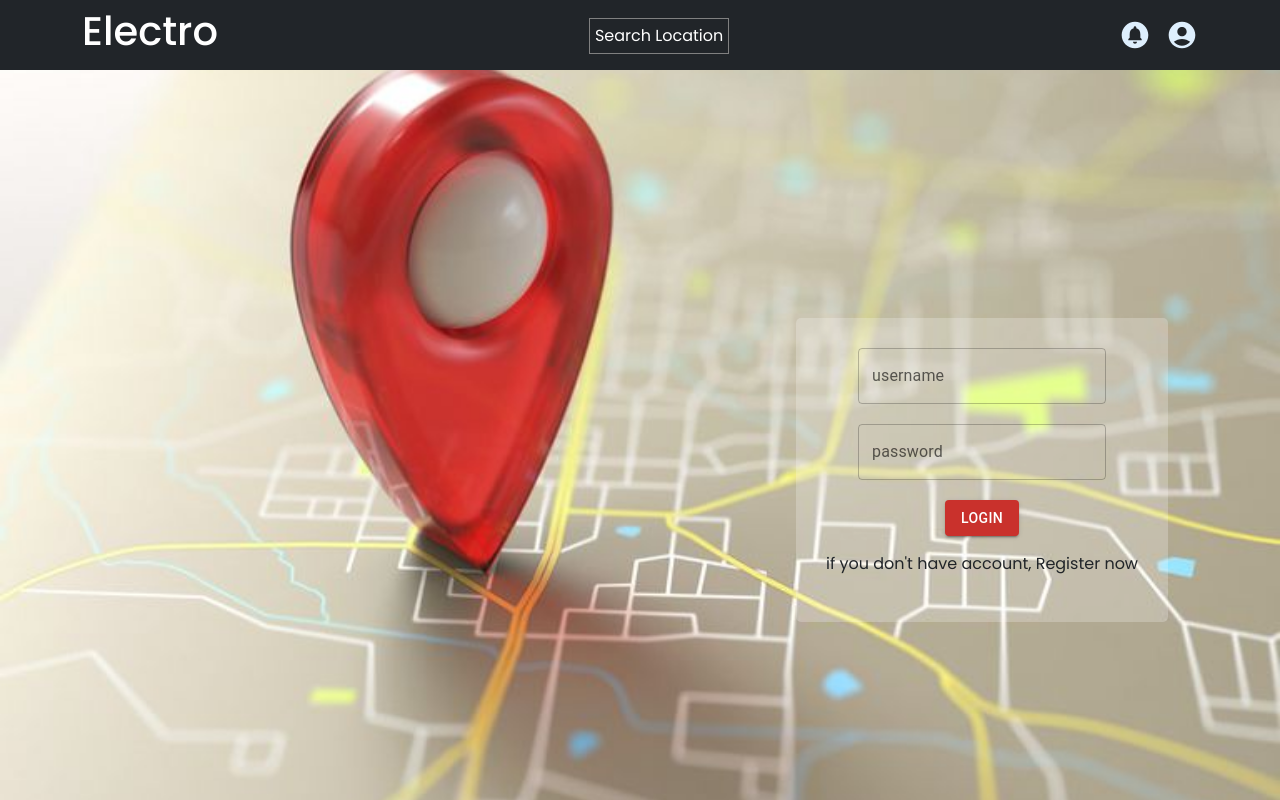
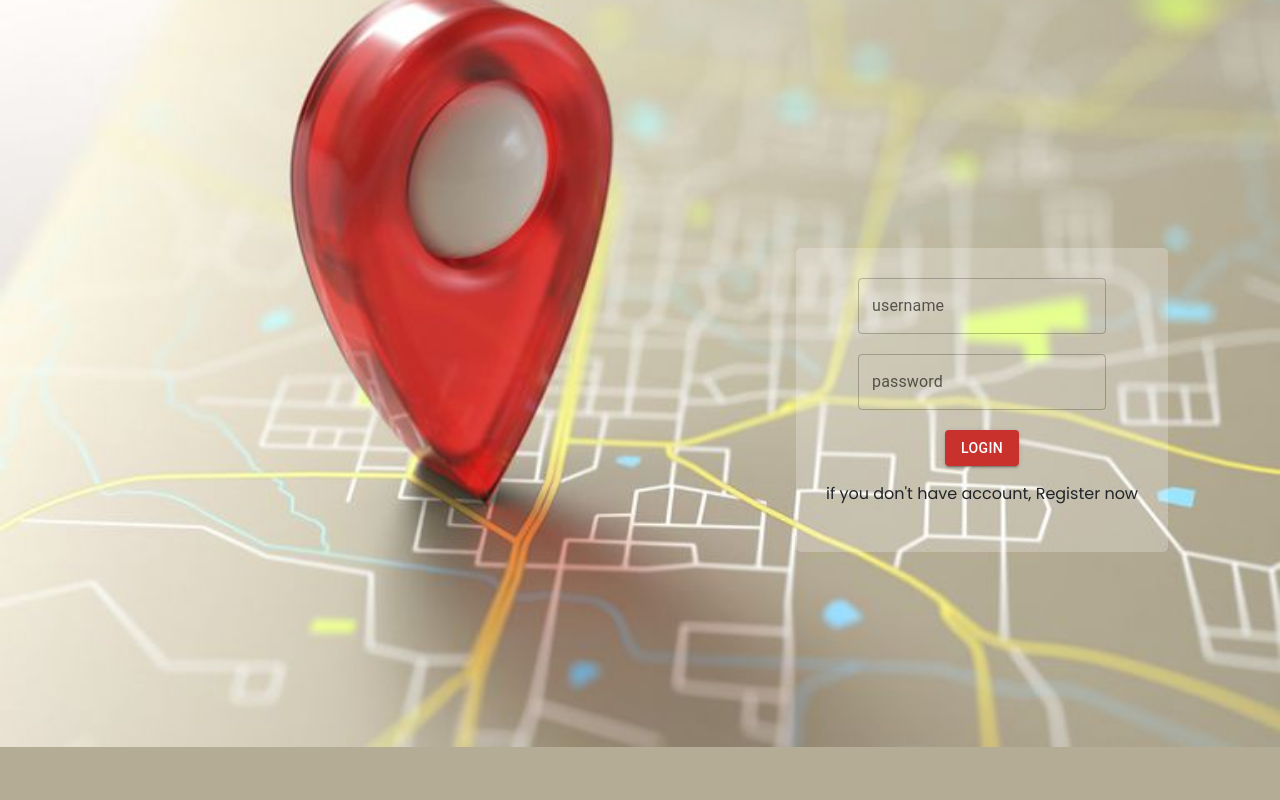
Before and after one commit to khurshidaalam/electro-project, a React (Create React App) app in the folder electro/: page / in a window 1280 px wide. Shown: the top 800 px of the page. Built offline with nearby package versions, Linux system fonts and the light colour scheme; the HTML template or start-up script is replaced by a standard one.

Commit message:
home cmponent to login component

```diff
--- a/electro/src/App.js
+++ b/electro/src/App.js
@@ -1,18 +1,17 @@
 import React from "react";
 import 'bootstrap/dist/css/bootstrap.min.css';
-import { Homepage, Layout, Location, CarrierDashboard } from "./components";
+import { Login, Layout, Location, CarrierDashboard } from "./components";
 import "./App.css";
 
 import {BrowserRouter as Router, Routes,Route,Link} from "react-router-dom";
 
-const App =() =>{
+const App =(props) =>{
+
   return(
     <Router>
       <Routes>
         <Route exact path="/" element={
-            <Layout className="layout-opct">
-            <Homepage/>
-            </Layout>
+            <Login/>
             }
         />
         <Route exact path="/home" element={
--- a/electro/src/components/home/HomePage.jsx
+++ b/electro/src/components/home/Login.jsx
@@ -4,6 +4,7 @@ import TextField from '@mui/material/TextField';
 import Button from '@mui/material/Button';
 import { useNavigate } from "react-router-dom";
 import {Navigate} from "react-router-dom";
+import Footer from "../layout/Footer";
 
 
 const HomePage = () => {
@@ -21,6 +22,7 @@ const  loginUser = (e)=>{
 
     return (
         <>
+        <div className='loginpage'>
             <div className='home-login-div'>
                 <div className='container'>
                     <div className='row'>
@@ -47,6 +49,10 @@ const  loginUser = (e)=>{
                         </div>
                     </div>
                 </div>
+
+            </div>
+
+            <Footer className="login-footer"/>
             </div>
         </>
     )
--- a/electro/src/components/home/home.css
+++ b/electro/src/components/home/home.css
@@ -6,13 +6,12 @@
     background-repeat: no-repeat;
     background-size: cover;
     z-index: 12;
-    margin-top: 70px;
+    /* margin-top: 70px; */
     display: flex;
     justify-content: space-between;
 }
 .form-div{
     padding: 30px;
-
     width: 100%;
     height: 100vh;
     display: flex;
@@ -32,3 +31,6 @@
 .login-form .login-data-input{
     margin-bottom: 20px;
 }
+.loginpage .login-footer, .footer{
+    position: relative !important;
+}
--- a/electro/src/components/index.js
+++ b/electro/src/components/index.js
@@ -1,6 +1,6 @@
 export {default as Header} from "./layout/Header";
 export {default as Footer} from "./layout/Footer";
 export {default as Location} from "./location/Location";
-export {default as Homepage} from "./home/HomePage";
+export {default as Login} from "./home/Login";
 export {default as Layout} from "./layout/Layout";
 export {default as CarrierDashboard} from "./carrierprofile/CarrierDashboard";
--- a/electro/src/components/layout/Layout.js
+++ b/electro/src/components/layout/Layout.js
@@ -14,7 +14,7 @@ const Layout = props =>{
     })
   return(
     <>
-  <Header />
+  <Header/>
   <div className="zindex-11 main_content" >
   {props.children}
   </div>
--- a/electro/src/components/receiver/ReceiverOrderList.js
+++ b/electro/src/components/receiver/ReceiverOrderList.js
@@ -6,9 +6,11 @@ import StepLabel from '@mui/material/StepLabel';
 import "./rcv.css";
 
 const steps = [
-        'Select master blaster campaign settings',
-        'Create an ad group',
-        'Create an ad',
+        'confirmed',
+        'picked',
+        'on the way',
+        'door step',
+        'delivered'
       ];
 
 const ReceiverOrderList = () => {
```
